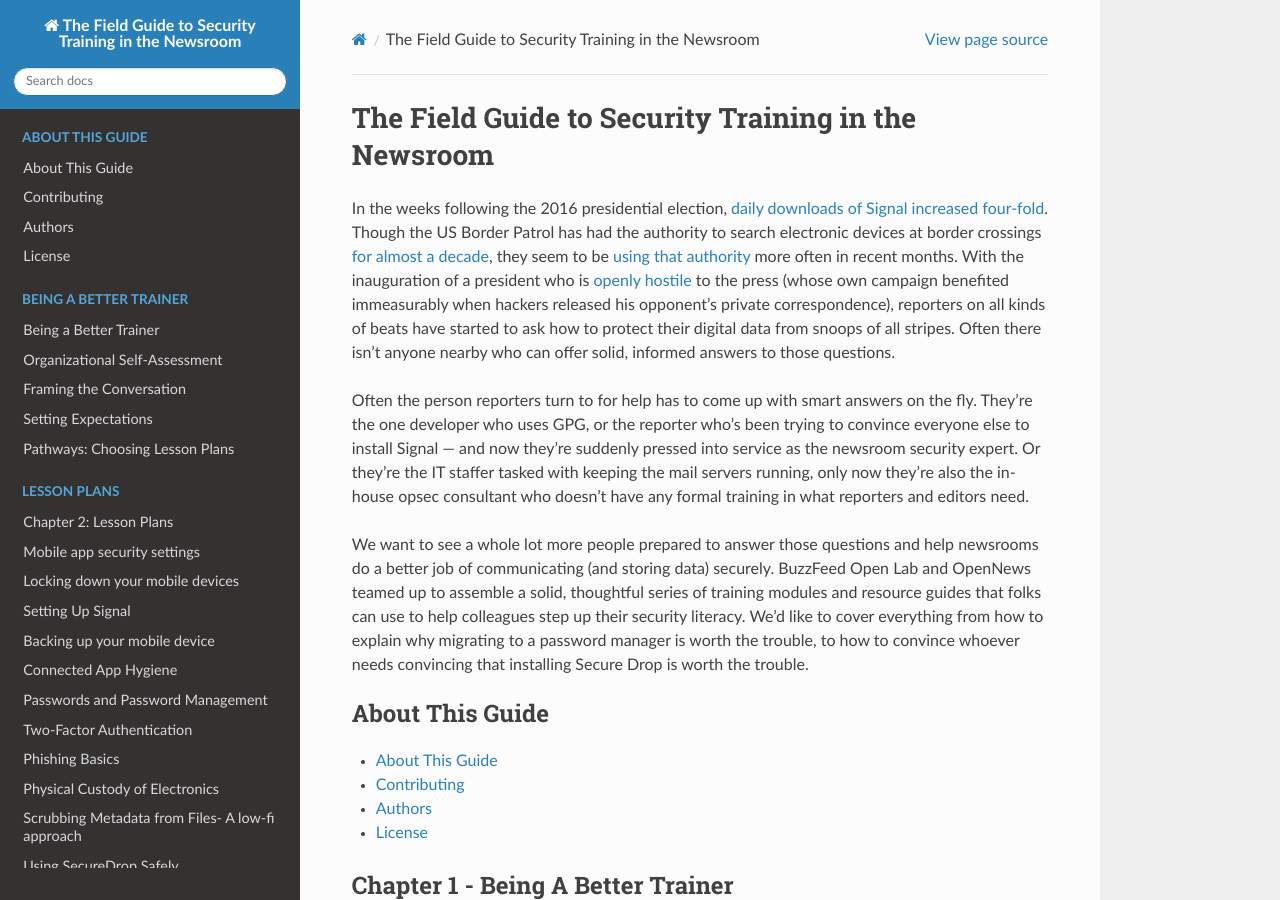
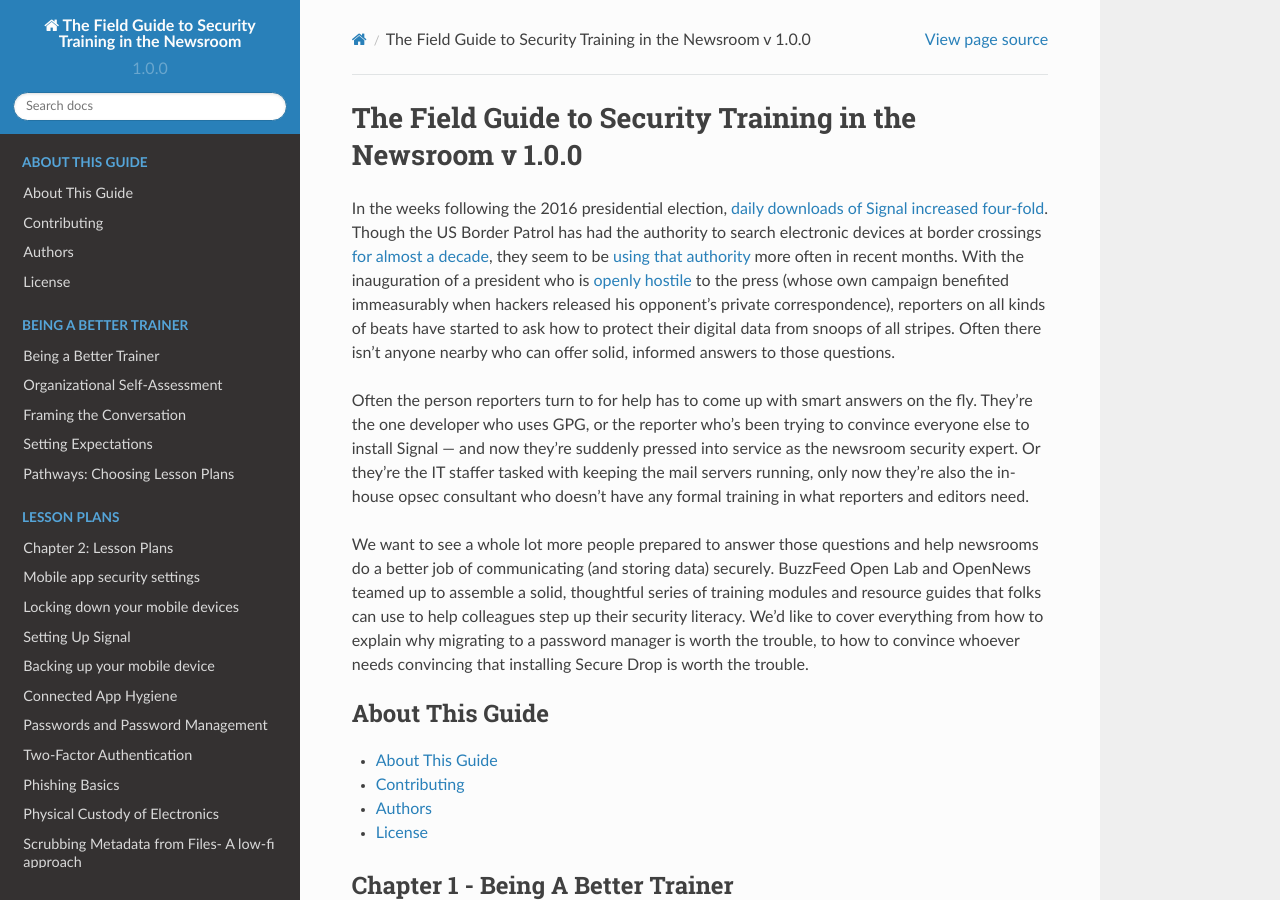
Before and after one commit to OpenNewsLabs/field-guide-security-training-newsroom, a Sphinx documentation site: the page built from docs/index.rst, in a window 1280 px wide and 900 px high. Built offline with Sphinx 7.4.7 and the Read the Docs theme 2.0.0, drawn with Linux system fonts in a browser that asks for light colours.

Commit message:
Add version number support (tracked with bumpversion)

```diff
--- a/docs/conf.py
+++ b/docs/conf.py
@@ -24,9 +24,9 @@ copyright = u'2018, OpenNews and contributors (MIT license)'
 author = u'OpenNews and contributors (MIT license)'
 
 # The short X.Y version
-version = u''
+version = u'1.0.0'
 # The full version, including alpha/beta/rc tags
-release = u''
+release = u'1.0.0'
 
 
 # -- General configuration ---------------------------------------------------
--- a/docs/index.rst
+++ b/docs/index.rst
@@ -1,5 +1,5 @@
-The Field Guide to Security Training in the Newsroom
-====================================================
+The Field Guide to Security Training in the Newsroom v |release|
+================================================================
 
 In the weeks following the 2016 presidential election, `daily downloads of Signal increased four-fold <https://www.buzzfeed.com/hamzashaban/after-trumps-win-secure-messaging-app-signals-downloads-incr>`_. Though the US Border Patrol has had the authority to search electronic devices at border crossings `for almost a decade <https://www.dhs.gov/xlibrary/assets/privacy/privacy_pia_cbp_laptop.pdf>`_, they seem to be `using that authority <https://www.nytimes.com/2017/02/14/business/border-enforcement-airport-phones.html>`_ more often in recent months. With the inauguration of a president who is `openly hostile <https://www.washingtonpost.com/politics/trump-wages-war-against-the-media-as-demonstrators-protest-his-presidency/2017/01/21/705be9a2-e00c-11e6-ad42-f3375f271c9c_story.html>`_ to the press (whose own campaign benefited immeasurably when hackers released his opponent's private correspondence), reporters on all kinds of beats have started to ask how to protect their digital data from snoops of all stripes. Often there isn't anyone nearby who can offer solid, informed answers to those questions.
 
--- a/requirements.txt
+++ b/requirements.txt
@@ -2,3 +2,4 @@ recommonmark
 sphinx
 sphinx-autobuild
 sphinx_rtd_theme
+bumpversion
```
Also changed, not shown: .bumpversion.cfg (added), 1 other file.
